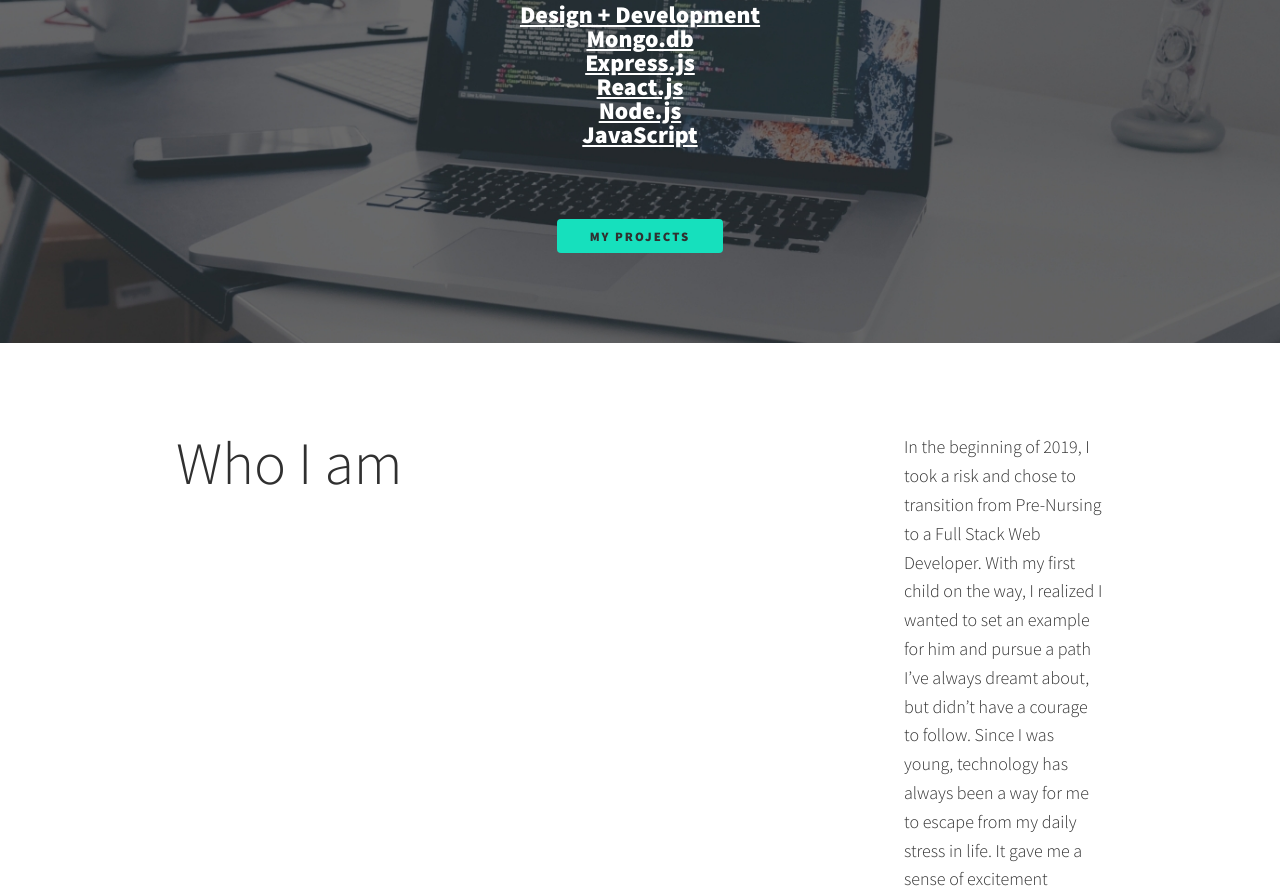
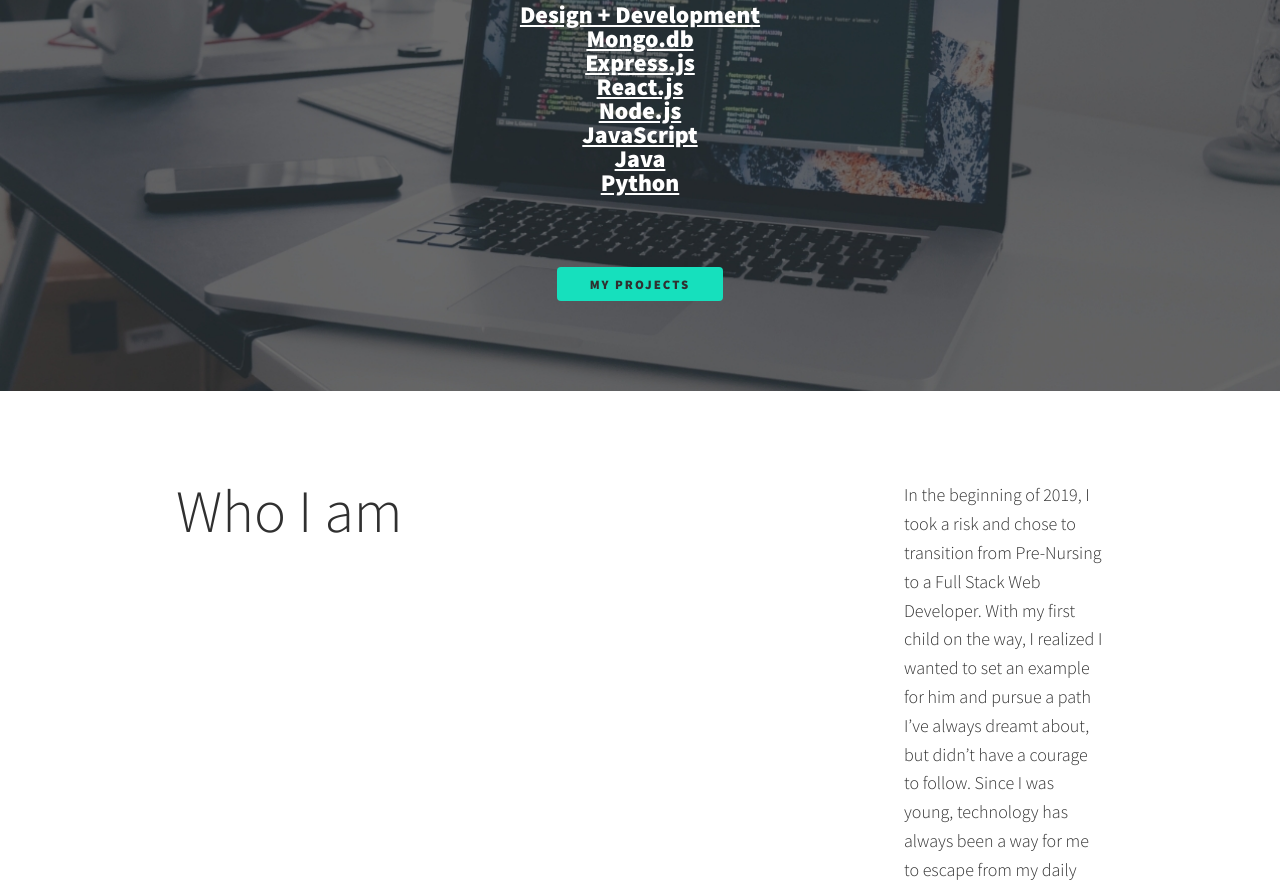
Before and after one commit to jamesssd/portfolio, a plain HTML site: page index.html in a window 1280 px wide. Shown: the part 790-1679 px from the top of the page. Drawn offline with nearby package versions, Linux system fonts and the light colour scheme.

Commit message:
Updated skills

```diff
--- a/index.html
+++ b/index.html
@@ -61,6 +61,8 @@
                     <h3>React.js</h3>
                     <h3>Node.js</h3>
                     <h3>JavaScript</h3>
+                    <h3>Java</h3>
+                    <h3>Python</h3>
                 </div>
             </div>
             <a href="#project" class="btn">My Projects</a>
```
